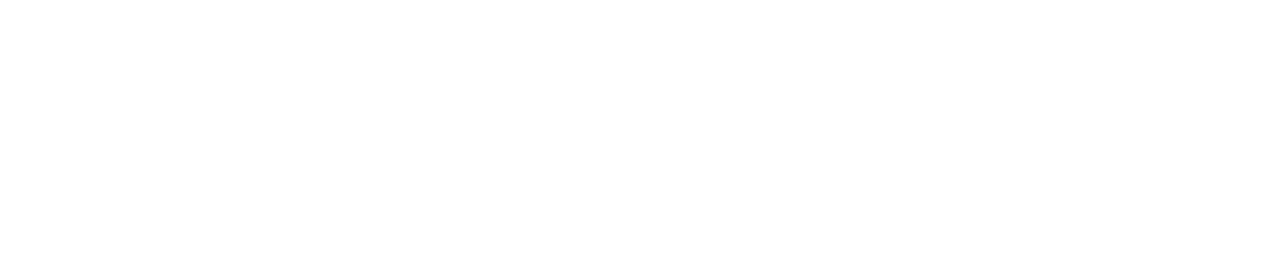
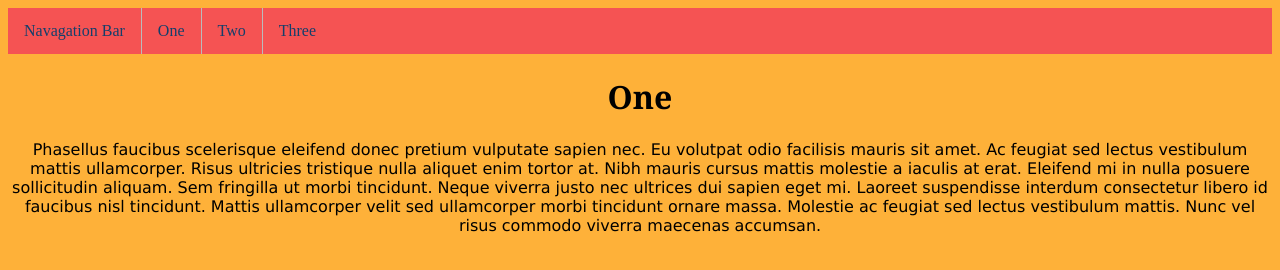
Before and after one commit to Hamim949/Navagation-Bar, a plain HTML site: page one.html in a window 1280 px wide. Drawn offline with Linux system fonts and the light colour scheme.

Commit message:
Made the first Navbar option

```diff
--- a/one.html
+++ b/one.html
@@ -0,0 +1,23 @@
+<html>
+    <head>
+        <title>One</title>
+        <link href="style.css" rel="stylesheet" type="text/css" />
+        <body style="background-color:#FEB139;"></body>
+        <meta charset="utf-8">
+        <meta name="viewport" content="width=device-width">
+    </head>
+        <body>
+            <ul>
+                <li><a href="index.html">Navagation Bar</a></li>
+                <li><a href="one.html">One</a></li>
+                <li><a href="two.html">Two</a></li>
+                <li><a href="three.html">Three</a></li>
+              </ul>
+              <h1>One</h1>
+              <p>Phasellus faucibus scelerisque eleifend donec pretium vulputate sapien nec. Eu volutpat odio facilisis mauris sit amet. Ac feugiat sed lectus vestibulum mattis ullamcorper. Risus ultricies tristique nulla aliquet enim tortor at. Nibh mauris cursus mattis molestie a iaculis at erat. Eleifend mi in nulla posuere sollicitudin aliquam. Sem fringilla ut morbi tincidunt. Neque viverra justo nec ultrices dui sapien eget mi. Laoreet suspendisse interdum consectetur libero id faucibus nisl tincidunt. Mattis ullamcorper velit sed ullamcorper morbi tincidunt ornare massa. Molestie ac feugiat sed lectus vestibulum mattis. Nunc vel risus commodo viverra maecenas accumsan.</p>
+        </body>
+
+
+
+
+</html>
--- a/style.css
+++ b/style.css
@@ -20,12 +20,30 @@ ul {
     margin: 0;
     padding: 0;
     overflow: hidden;
-}
-li {
+    background-color: #F55353;
+  }
+
+  li {
     float: left;
-}
-li a {
+    border-right:1px solid #bbb;
+  }
+
+  li:last-child {
+    border-right: none;
+  }
+
+  li a {
     display: block;
-    padding: 8px;
-    background-color: #dddddd;
-}
+    color: #143F6B;
+    text-align: center;
+    padding: 14px 16px;
+    text-decoration: none;
+  }
+
+  li a:hover:not(.active) {
+    background-color: #F6F54D;
+  }
+
+  .active {
+    background-color: #B9F8D3;
+  }
```
Also changed, not shown: index.html (+2 -1 lines), three.html (+23 -0 lines), two.html (+23 -0 lines).
